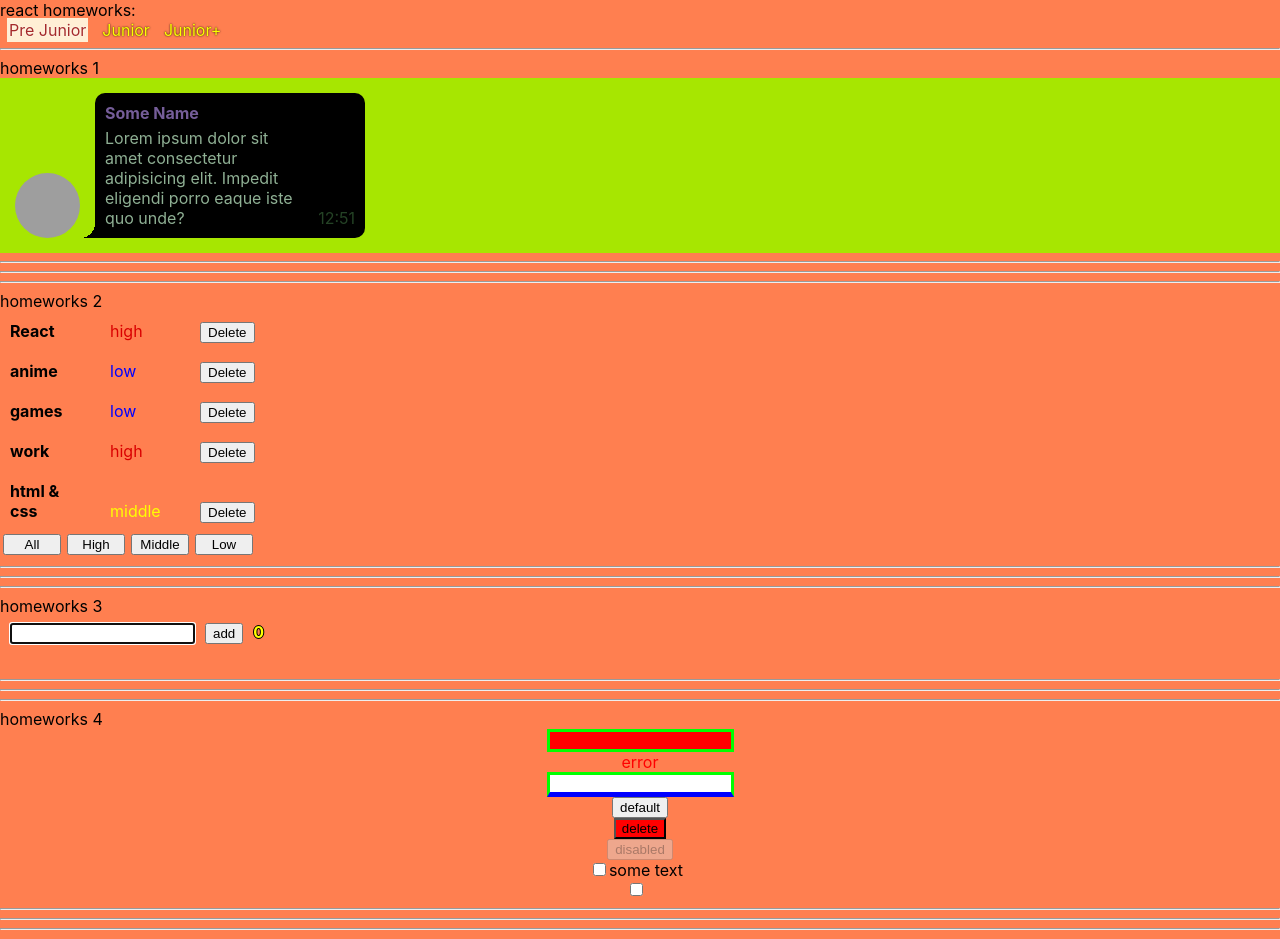
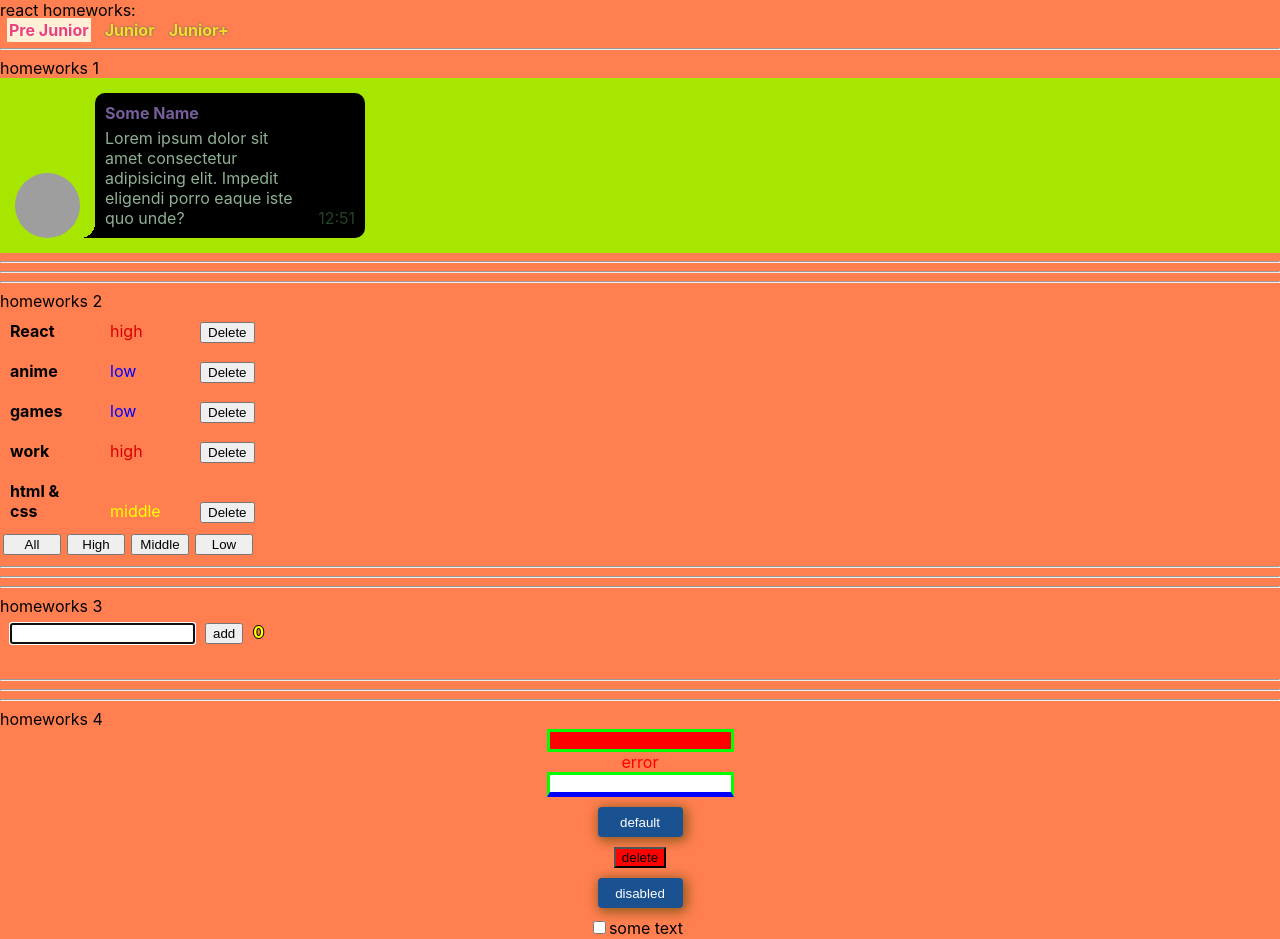
Before and after one commit to m1rade/react-homework, a React (Create React App) app: page /#/pre-junior in a window 1280 px wide. Shown: the top 939 px of the page. Built offline with nearby package versions, Linux system fonts and the light colour scheme; grey boxes are pictures that could not be loaded.

Commit message:
Changed styles

```diff
--- a/src/p2-homeworks/h4/common/c2-SuperButton/SuperButton.module.css
+++ b/src/p2-homeworks/h4/common/c2-SuperButton/SuperButton.module.css
@@ -1,7 +1,24 @@
 .default {
-
+    background-color: #1A5190;
+    color: white;
+    min-width: 85px;
+    min-height: 30px;
+    margin: 10px;
+    border: none;
+    border-radius: 4px;
+    box-shadow: 2px 2px 12px 2px rgb(144, 89, 26);
 }
 
 .red {
     background: red;
 }
+
+.default:hover {
+    background-color: #002784;
+    transition: 0.08s;
+}
+
+.default:active {
+    box-shadow: 2px 2px 4px 2px rgb(144, 89, 26);
+    transform: translateY(3px);
+}
--- a/src/p2-homeworks/h5-rrd-v6/Header.module.css
+++ b/src/p2-homeworks/h5-rrd-v6/Header.module.css
@@ -1,12 +1,13 @@
 .navLinkItem {
     margin: 7px;
     text-decoration: none;
-    color: yellow;
-    text-shadow: 0 0 2px #000;
+    color: #FFDA29;
+    font-weight: bold;
+    text-shadow: 0 0 2px #0c6474;
 }
 
 .navLinkItem:hover {
-    color: blueviolet;
+    color: #0c6474;
 }
 
 .activeNavLink {
@@ -14,6 +15,7 @@
     padding: 2px;
     background-color: papayawhip;
     text-decoration: none;
-    color: brown;
+    font-weight: bold;
+    color: #eb417b;
     text-shadow: 0 0 2px #fff;
 }
--- a/src/p2-homeworks/h5-rrd-v6/pages/Junior.tsx
+++ b/src/p2-homeworks/h5-rrd-v6/pages/Junior.tsx
@@ -1,6 +1,6 @@
 import React from "react"
 import HW7 from "../../h7/HW7";
-// import HW8 from "../../h8/HW8";
+import HW8 from "../../h8/HW8";
 // import HW9 from "../../h9/HW9";
 // import HW10 from "../../h10/HW10";
 // import HW11 from "../../h11/HW11";
@@ -9,7 +9,7 @@ function Junior() {
     return (
         <div>
             <HW7/>
-            {/*<HW8/>*/}
+            <HW8/>
             {/*<HW9/>*/}
             {/*<HW10/>*/}
             {/*<HW11/>*/}
--- a/src/p2-homeworks/h7/common/c6-SuperRadio/SuperRadio.module.css
+++ b/src/p2-homeworks/h7/common/c6-SuperRadio/SuperRadio.module.css
@@ -17,7 +17,7 @@ input[type="radio"] {
     width: 16px;
     height: 16px;
 
-    border: 2px solid #320a28;
+    border: 2px solid #232e3c;
     transition: 0.2s all linear;
     outline: none;
     margin-right: 5px;
@@ -28,5 +28,5 @@ input[type="radio"] {
 }
 
 input[type="radio"]:checked {
-    border: 6px solid #320a28;
+    border: 6px solid #eb417b;
 }
```
Also changed, not shown: 1 other file (tests, documents, lock files or other folders).
